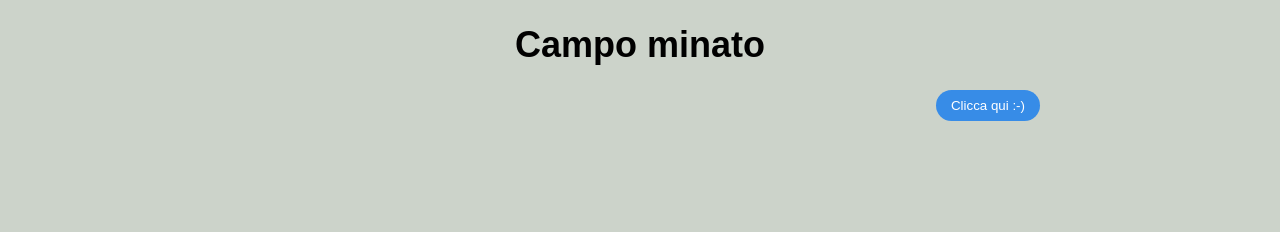
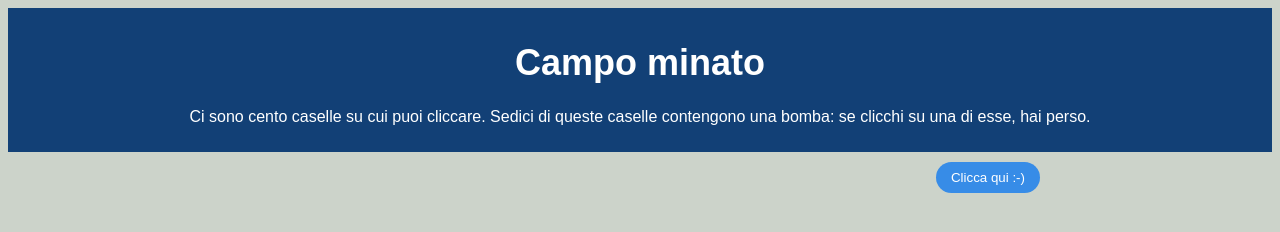
Before and after one commit to fabiomazzilli85/js-campominato-dom, a plain HTML site: page index.html in a window 1280 px wide. Drawn offline with Linux system fonts and the light colour scheme.

Commit message:
Inserita classe header, stilizzata in CSS (bg color blu).

```diff
--- a/app.css
+++ b/app.css
@@ -4,8 +4,20 @@ body {
     background-color: #CCD3CA;
 }
 
+.header {
+    background-color: #124076;
+    color: white;
+    padding: 10px;
+    margin-bottom: 10px;
+}
+
 h1 {
     text-align: center;
+}
+
+p {
+    text-align: center;
+    font-size: 16px;
 }
 
 .container {
--- a/index.html
+++ b/index.html
@@ -7,7 +7,11 @@
     <title>Document</title>
 </head>
 <body>
-    <h1>Campo minato</h1>
+    <div class="header">
+        <h1>Campo minato</h1>
+        <p>Ci sono cento caselle su cui puoi cliccare. Sedici di queste caselle contengono una bomba: se clicchi su una di esse, hai perso.</p>
+    </div>
+
     <div class="container">
         <!-- <div id="hide" class="d-none box padding-box">
             <div class="item">1</div>
```
